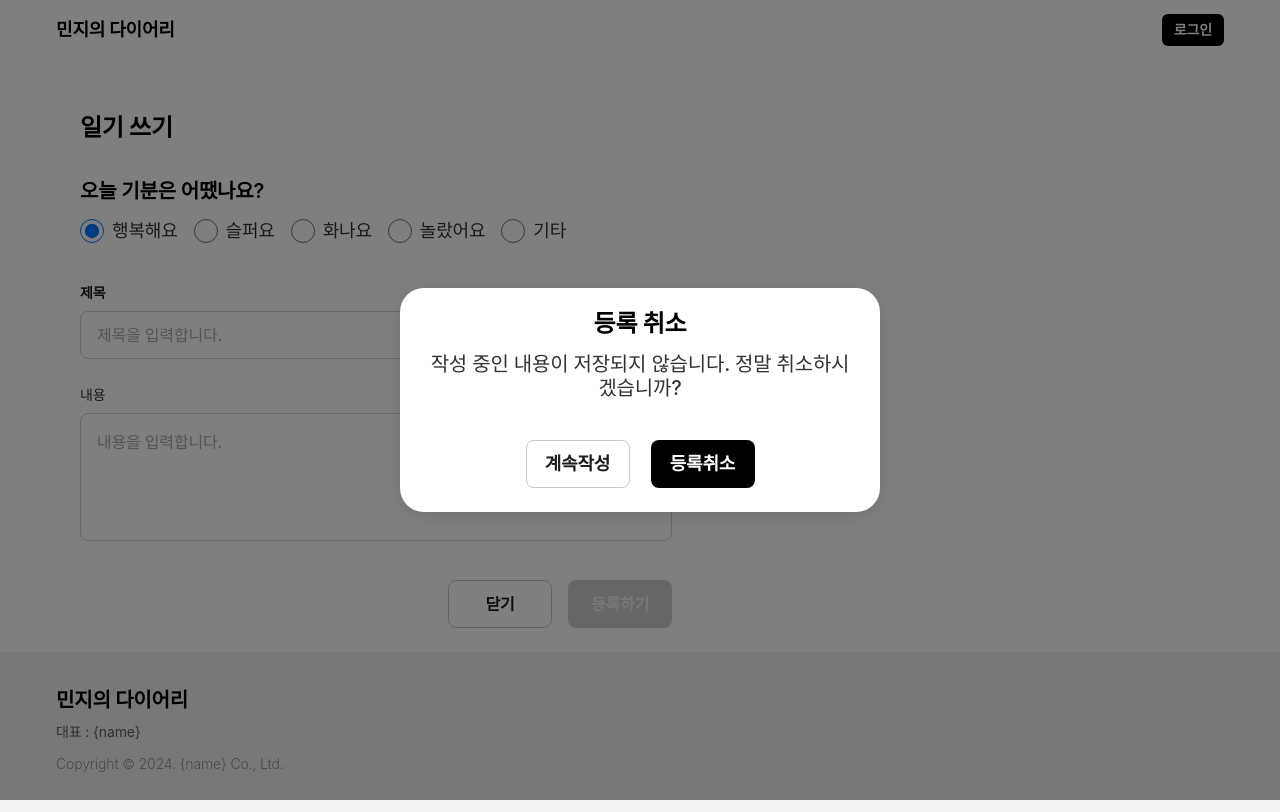
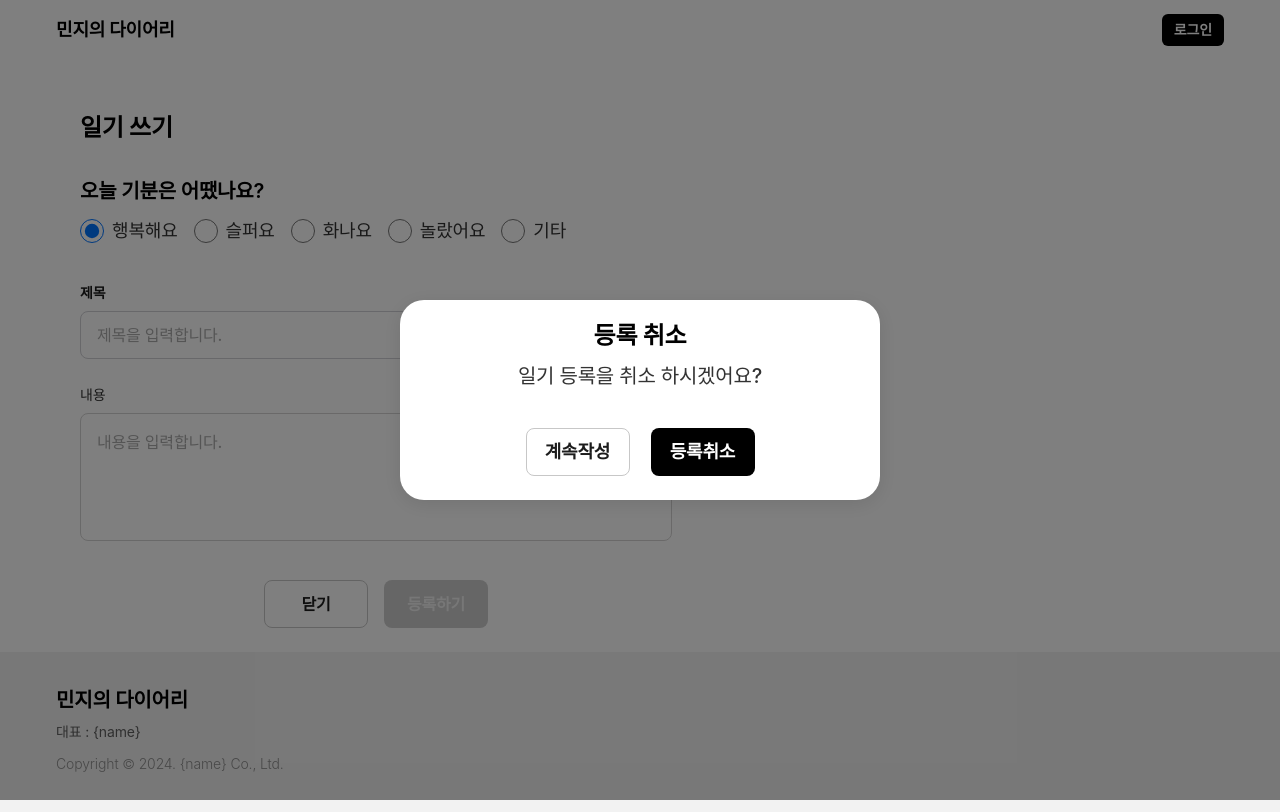
Before and after one commit to Jangonechoi/diary-vibe-coding, a Next.js app: page /diaries/new in a window 1280 px wide. Both pictures are taken after a click on the button "닫기". Built offline with nearby package versions, Linux system fonts and the light colour scheme.

Commit message:
dog api next.js설정

```diff
--- a/next.config.mjs
+++ b/next.config.mjs
@@ -5,6 +5,16 @@ const nextConfig = {
       process.env.NEXT_PUBLIC_GRAPHQL_ENDPOINT ||
       "https://main-practice.codebootcamp.co.kr/graphql",
   },
+  images: {
+    remotePatterns: [
+      {
+        protocol: "https",
+        hostname: "images.dog.ceo",
+        port: "",
+        pathname: "/**",
+      },
+    ],
+  },
 };
 
 export default nextConfig;
--- a/src/app/components/diaries-new/hooks/index.link.modal.close.hook.tsx
+++ b/src/app/components/diaries-new/hooks/index.link.modal.close.hook.tsx
@@ -21,7 +21,7 @@ export const useLinkModalClose = () => {
         actions="dual"
         theme="light"
         title="등록 취소"
-        message="작성 중인 내용이 저장되지 않습니다. 정말 취소하시겠습니까?"
+        message="일기 등록을 취소 하시겠어요?"
         confirmText="등록취소"
         cancelText="계속작성"
         onConfirm={() => {
--- a/src/app/components/diaries-new/index.tsx
+++ b/src/app/components/diaries-new/index.tsx
@@ -54,6 +54,7 @@ export default function DiariesNew() {
 
       {/* Input Title */}
       <div className={styles.inputTitle}>
+        <div className={styles.inputContainer}>
           <Input
             variant="primary"
             theme="light"
@@ -64,13 +65,14 @@ export default function DiariesNew() {
             className={styles.titleInput}
           />
         </div>
+      </div>
 
       {/* Gap */}
       <div className={styles.gapSmall}></div>
 
       {/* Input Content */}
       <div className={styles.inputContent}>
-        <div className={styles.inputContentContainer}>
+        <div className={styles.inputContainer}>
           <label className={styles.contentLabel}>내용</label>
           <textarea
             className={styles.contentTextarea}
--- a/src/app/components/diaries-new/styles.module.css
+++ b/src/app/components/diaries-new/styles.module.css
@@ -100,6 +100,13 @@
   margin-bottom: 16px;
 }
 
+.inputContainer {
+  width: 100%;
+  display: flex;
+  flex-direction: column;
+  gap: 8px;
+}
+
 .titleInput {
   width: 100%;
 }
@@ -110,12 +117,6 @@
   display: flex;
   flex-direction: column;
   margin-bottom: 24px;
-}
-
-.inputContentContainer {
-  display: flex;
-  flex-direction: column;
-  gap: 8px;
 }
 
 .contentLabel {
@@ -145,7 +146,7 @@
 }
 
 .contentTextarea::placeholder {
-  color: #ABABAB;
+  color: #ababab;
 }
 
 .contentTextarea:focus {
@@ -158,7 +159,7 @@
   width: 100%;
   display: flex;
   align-items: center;
-  justify-content: flex-end;
+  justify-content: center;
 }
 
 .footerButtons {
--- a/src/commons/components/input/styles.module.css
+++ b/src/commons/components/input/styles.module.css
@@ -47,7 +47,6 @@
   transition: all 0.2s ease-in-out;
   position: relative;
   width: 100%;
-  max-width: 480px;
 }
 
 .inputContainer:focus-within {
--- a/src/commons/components/modal/index.tsx
+++ b/src/commons/components/modal/index.tsx
@@ -149,7 +149,14 @@ export const Modal: React.FC<ModalProps> = ({
     <div className={modalClasses} data-testid="modal">
       <div className={contentClasses}>
         <div className={titleClasses}>{title}</div>
-        <div className={messageClasses}>{message}</div>
+        <div className={messageClasses}>
+          {message.split("\n").map((line, index) => (
+            <React.Fragment key={index}>
+              {line}
+              {index < message.split("\n").length - 1 && <br />}
+            </React.Fragment>
+          ))}
+        </div>
       </div>
 
       <div className={actionsClasses}>
```
Lines whose indentation alone changed are shown as unchanged.
